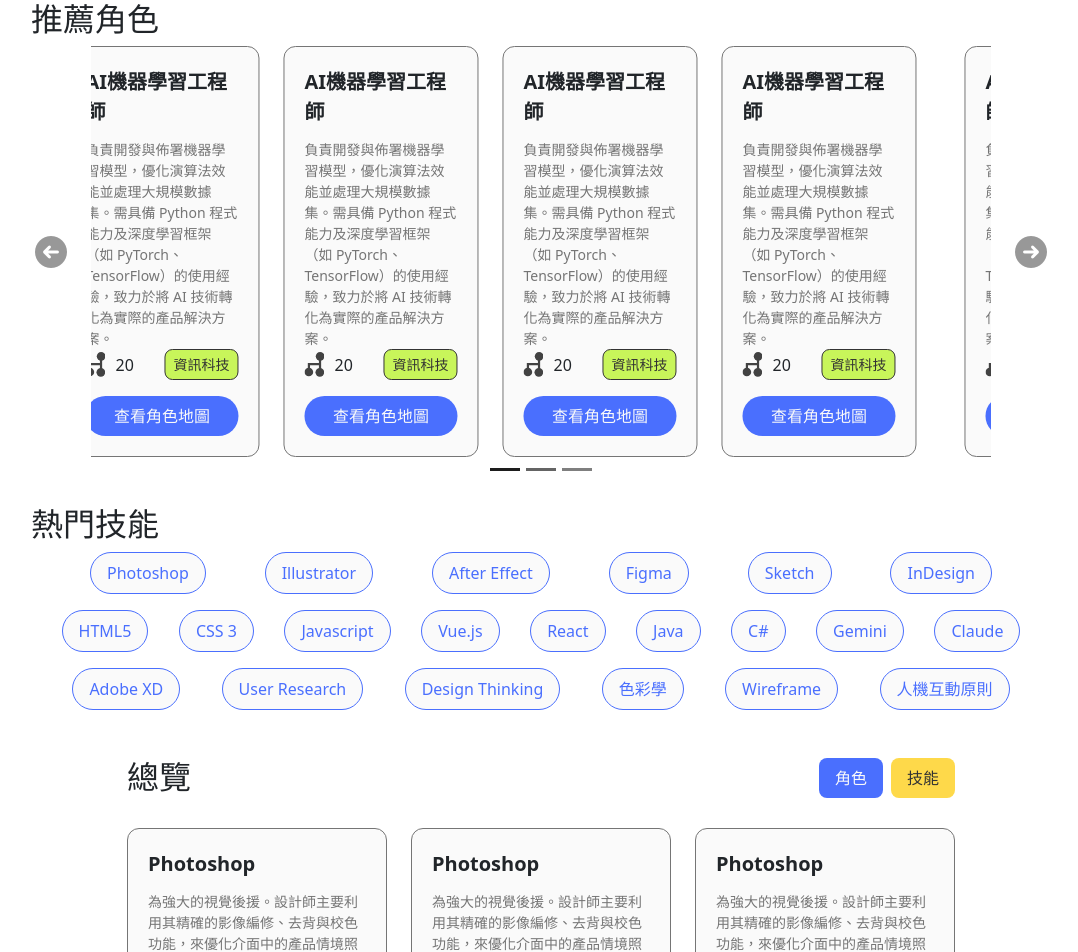
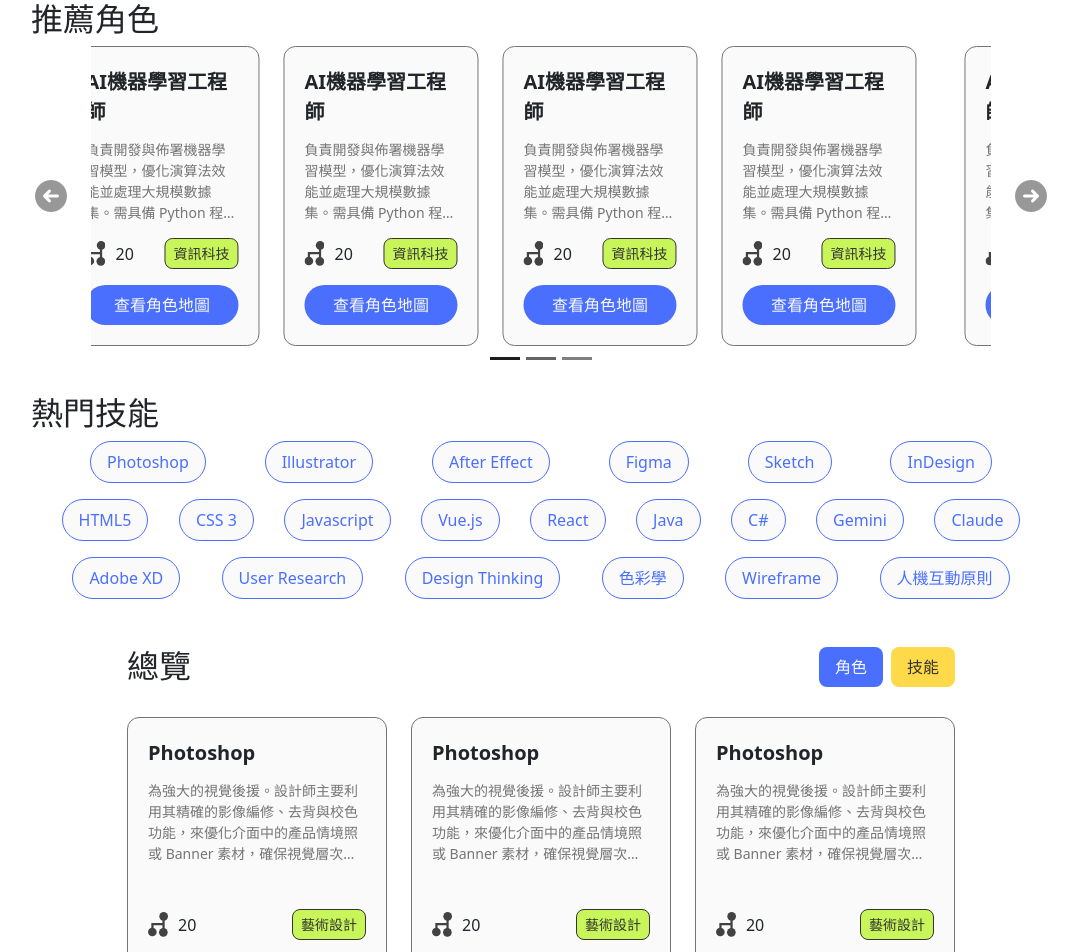
Before and after one commit to yuzh1363/MapFlow, a Vue app in the folder final-project/: page /skill in a window 1280 px wide. Shown: the part 300-1252 px from the top of the page, without its empty margins (99-1177 px from the left). Built offline with nearby package versions, Linux system fonts and the light colour scheme.

Commit message:
修正：樹洞卡片、搜尋卡片顯示三行後文字截斷

```diff
--- a/final-project/src/components/SearchCard.vue
+++ b/final-project/src/components/SearchCard.vue
@@ -2,7 +2,7 @@
     <div class="search-card">
         <div class="job-info">
             <div class="card-title">AI機器學習工程師</div>
-            <div class="card-content">負責開發與佈署機器學習模型，優化演算法效能並處理大規模數據集。需具備 Python 程式能力及深度學習框架（如 PyTorch、TensorFlow）的使用經驗，致力於將 AI 技術轉化為實際的產品解決方案。</div>
+            <div class="card-content line-clamp-4">負責開發與佈署機器學習模型，優化演算法效能並處理大規模數據集。需具備 Python 程式能力及深度學習框架（如 PyTorch、TensorFlow）的使用經驗，致力於將 AI 技術轉化為實際的產品解決方案。</div>
         </div>
         <div class="job-cta">
             <div class="tag-container">
@@ -61,4 +61,11 @@ import MyButton from './MyButton.vue';
     align-items: center;
     gap: 10px;
 }
+.line-clamp-4 {
+    display: -webkit-box;
+    -webkit-line-clamp: 4;
+    -webkit-box-orient: vertical;
+    overflow: hidden;
+    word-break: break-all;
+}
 </style>
--- a/final-project/src/components/SearchCardSkill.vue
+++ b/final-project/src/components/SearchCardSkill.vue
@@ -2,7 +2,7 @@
     <div class="search-card">
         <div class="job-info">
             <div class="card-title">Photoshop</div>
-            <div class="card-content">為強大的視覺後援。設計師主要利用其精確的影像編修、去背與校色功能，來優化介面中的產品情境照或 Banner 素材，確保視覺層次的高度專業感。</div>
+            <div class="card-content line-clamp-4">為強大的視覺後援。設計師主要利用其精確的影像編修、去背與校色功能，來優化介面中的產品情境照或 Banner 素材，確保視覺層次的高度專業感。</div>
         </div>
         <div class="job-cta">
             <div class="tag-container">
@@ -61,4 +61,11 @@ import MyButton from './MyButton.vue';
     align-items: center;
     gap: 10px;
 }
+.line-clamp-4 {
+    display: -webkit-box;
+    -webkit-line-clamp: 4;
+    -webkit-box-orient: vertical;
+    overflow: hidden;
+    word-break: break-all;
+}
 </style>
--- a/final-project/src/components/TreeHoleCard.vue
+++ b/final-project/src/components/TreeHoleCard.vue
@@ -11,18 +11,28 @@
       </div>
     </div>
     <div class="card-body">
-      <p class="content">
+      <p class="content line-clamp-3">
         Figma 畫超美，寫成程式碼直接走鐘！工程師說這 CSS 弄不出來，最後為了趕上線只能看著作品變醜，心好累。最後為了趕上線只能看著作品變醜，心好累。
       </p>
     </div>
     <div class="card-footer d-flex justify-content-between">
       <div class="interaction">
         <svg xmlns="http://www.w3.org/2000/svg" width="16" height="20" viewBox="0 0 16 20" fill="none">
-          <path d="M14.597 12.5162C14.7887 12.4815 14.9864 12.5227 15.1483 12.6311C15.3101 12.7395 15.4234 12.9066 15.4642 13.0971C15.505 13.2876 15.4701 13.4865 15.3669 13.6517C15.2636 13.8169 15.1002 13.9354 14.911 13.9822C10.401 14.9492 6.07705 16.5032 1.91905 18.5122L1.08905 18.9202C0.911306 19.0073 0.706373 19.0205 0.518908 18.9571C0.331444 18.8937 0.176646 18.7587 0.0882467 18.5817C-0.000152282 18.4046 -0.0149861 18.1998 0.0469779 18.0118C0.108942 17.8239 0.242681 17.668 0.41905 17.5782L1.26705 17.1612C5.51905 15.1082 9.95605 13.5112 14.597 12.5162Z" fill="#FF6518"/>
-          <path d="M0.83505 12.5034L0.91105 12.5164L1.83905 12.7234C6.15405 13.7274 10.2661 15.2404 14.2401 17.1604L15.089 17.5784L15.1561 17.6164C15.3118 17.7164 15.4251 17.8704 15.4742 18.0488C15.5233 18.2273 15.5046 18.4176 15.4219 18.5831C15.3391 18.7486 15.1981 18.8777 15.0259 18.9455C14.8537 19.0133 14.6625 19.0151 14.4891 18.9504L14.4191 18.9204L13.588 18.5124C9.70105 16.6344 5.69405 15.1604 1.49905 14.1844L0.59705 13.9824L0.52305 13.9624C0.345435 13.906 0.195175 13.7856 0.101544 13.6244C0.00791283 13.4633 -0.0223819 13.2731 0.0165619 13.0909C0.0555057 12.9086 0.160898 12.7474 0.312207 12.6386C0.463515 12.5299 0.6499 12.4823 0.83505 12.5034Z" fill="#FF6518"/>
-          <path d="M9.894 12.3144L9.88958 12.3459L9.79253 12.741C9.30414 14.5877 8.34092 16.4736 7.00035 18.3999L6.70696 18.8133L6.67932 18.847C6.60469 18.9281 6.47764 19.0056 6.32261 19.0644C6.16757 19.1233 5.9955 19.1594 5.83949 19.1659C5.68348 19.1724 5.55455 19.1487 5.4775 19.0995C5.40045 19.0502 5.38071 18.9789 5.42209 18.8991L5.44229 18.8661L5.72844 18.4618C7.03969 16.5776 7.97798 14.7399 8.45272 12.9446L8.54777 12.5604L8.55864 12.5281C8.59222 12.4487 8.68577 12.365 8.82107 12.2933C8.95636 12.2217 9.1237 12.1672 9.2905 12.1405C9.45729 12.1138 9.61158 12.1168 9.72331 12.1489C9.83504 12.181 9.89531 12.2402 9.894 12.3144Z" fill="#FF6518"/>
-          <path d="M10.1146 18.815L10.1081 18.7839L9.98443 18.3963C9.37167 16.5871 8.28252 14.771 6.81415 12.9402L6.49335 12.5478L6.46348 12.516C6.38351 12.4401 6.25149 12.3715 6.09281 12.3233C5.93413 12.2751 5.76 12.2507 5.60392 12.2549C5.44783 12.259 5.32081 12.2914 5.24728 12.3458C5.17375 12.4001 5.15891 12.4727 5.20561 12.5494L5.228 12.581L5.54097 12.9649C6.97723 14.7557 8.03823 16.5253 8.63387 18.2842L8.75481 18.6611L8.76785 18.6926C8.80675 18.7695 8.90578 18.8467 9.04563 18.909C9.18548 18.9713 9.35614 19.0142 9.52436 19.0295C9.69258 19.0448 9.84631 19.0314 9.9556 18.9917C10.0649 18.9521 10.121 18.889 10.1146 18.815Z" fill="#FF6518"/>
-          <path fill-rule="evenodd" clip-rule="evenodd" d="M4.50076 0L5.27276 0.502C7.05276 1.658 7.75376 3.021 7.99076 4.129C8.02276 4.27767 8.04609 4.42 8.06076 4.556C8.30376 4.143 8.50076 3.599 8.50076 2.921V1.871L9.31576 2.533C11.0308 3.926 11.9618 5.206 12.4578 6.329C12.9568 7.456 13.0008 8.389 13.0008 9.046C13.0008 12.026 10.5268 14.421 7.50076 14.421C4.47476 14.421 2.00076 12.026 2.00076 9.046C2.00076 7.912 2.16476 7.073 2.42276 6.382C2.67776 5.703 3.01576 5.19 3.32476 4.722L3.33376 4.708C3.64776 4.232 3.92976 3.801 4.14176 3.234C4.35176 2.672 4.50076 1.954 4.50076 0.921V0Z" fill="#FF6518"/>
+          <path
+            d="M14.597 12.5162C14.7887 12.4815 14.9864 12.5227 15.1483 12.6311C15.3101 12.7395 15.4234 12.9066 15.4642 13.0971C15.505 13.2876 15.4701 13.4865 15.3669 13.6517C15.2636 13.8169 15.1002 13.9354 14.911 13.9822C10.401 14.9492 6.07705 16.5032 1.91905 18.5122L1.08905 18.9202C0.911306 19.0073 0.706373 19.0205 0.518908 18.9571C0.331444 18.8937 0.176646 18.7587 0.0882467 18.5817C-0.000152282 18.4046 -0.0149861 18.1998 0.0469779 18.0118C0.108942 17.8239 0.242681 17.668 0.41905 17.5782L1.26705 17.1612C5.51905 15.1082 9.95605 13.5112 14.597 12.5162Z"
+            fill="#FF6518" />
+          <path
+            d="M0.83505 12.5034L0.91105 12.5164L1.83905 12.7234C6.15405 13.7274 10.2661 15.2404 14.2401 17.1604L15.089 17.5784L15.1561 17.6164C15.3118 17.7164 15.4251 17.8704 15.4742 18.0488C15.5233 18.2273 15.5046 18.4176 15.4219 18.5831C15.3391 18.7486 15.1981 18.8777 15.0259 18.9455C14.8537 19.0133 14.6625 19.0151 14.4891 18.9504L14.4191 18.9204L13.588 18.5124C9.70105 16.6344 5.69405 15.1604 1.49905 14.1844L0.59705 13.9824L0.52305 13.9624C0.345435 13.906 0.195175 13.7856 0.101544 13.6244C0.00791283 13.4633 -0.0223819 13.2731 0.0165619 13.0909C0.0555057 12.9086 0.160898 12.7474 0.312207 12.6386C0.463515 12.5299 0.6499 12.4823 0.83505 12.5034Z"
+            fill="#FF6518" />
+          <path
+            d="M9.894 12.3144L9.88958 12.3459L9.79253 12.741C9.30414 14.5877 8.34092 16.4736 7.00035 18.3999L6.70696 18.8133L6.67932 18.847C6.60469 18.9281 6.47764 19.0056 6.32261 19.0644C6.16757 19.1233 5.9955 19.1594 5.83949 19.1659C5.68348 19.1724 5.55455 19.1487 5.4775 19.0995C5.40045 19.0502 5.38071 18.9789 5.42209 18.8991L5.44229 18.8661L5.72844 18.4618C7.03969 16.5776 7.97798 14.7399 8.45272 12.9446L8.54777 12.5604L8.55864 12.5281C8.59222 12.4487 8.68577 12.365 8.82107 12.2933C8.95636 12.2217 9.1237 12.1672 9.2905 12.1405C9.45729 12.1138 9.61158 12.1168 9.72331 12.1489C9.83504 12.181 9.89531 12.2402 9.894 12.3144Z"
+            fill="#FF6518" />
+          <path
+            d="M10.1146 18.815L10.1081 18.7839L9.98443 18.3963C9.37167 16.5871 8.28252 14.771 6.81415 12.9402L6.49335 12.5478L6.46348 12.516C6.38351 12.4401 6.25149 12.3715 6.09281 12.3233C5.93413 12.2751 5.76 12.2507 5.60392 12.2549C5.44783 12.259 5.32081 12.2914 5.24728 12.3458C5.17375 12.4001 5.15891 12.4727 5.20561 12.5494L5.228 12.581L5.54097 12.9649C6.97723 14.7557 8.03823 16.5253 8.63387 18.2842L8.75481 18.6611L8.76785 18.6926C8.80675 18.7695 8.90578 18.8467 9.04563 18.909C9.18548 18.9713 9.35614 19.0142 9.52436 19.0295C9.69258 19.0448 9.84631 19.0314 9.9556 18.9917C10.0649 18.9521 10.121 18.889 10.1146 18.815Z"
+            fill="#FF6518" />
+          <path fill-rule="evenodd" clip-rule="evenodd"
+            d="M4.50076 0L5.27276 0.502C7.05276 1.658 7.75376 3.021 7.99076 4.129C8.02276 4.27767 8.04609 4.42 8.06076 4.556C8.30376 4.143 8.50076 3.599 8.50076 2.921V1.871L9.31576 2.533C11.0308 3.926 11.9618 5.206 12.4578 6.329C12.9568 7.456 13.0008 8.389 13.0008 9.046C13.0008 12.026 10.5268 14.421 7.50076 14.421C4.47476 14.421 2.00076 12.026 2.00076 9.046C2.00076 7.912 2.16476 7.073 2.42276 6.382C2.67776 5.703 3.01576 5.19 3.32476 4.722L3.33376 4.708C3.64776 4.232 3.92976 3.801 4.14176 3.234C4.35176 2.672 4.50076 1.954 4.50076 0.921V0Z"
+            fill="#FF6518" />
         </svg>
         <span class="count">24</span>
       </div>
@@ -100,11 +110,20 @@
         font-weight: var(--font-weight-medium);
       }
     }
-    button{
+
+    button {
       color: var(--color-primary);
       background-color: transparent;
       border-color: transparent;
     }
   }
+
+  .line-clamp-3 {
+    display: -webkit-box;
+    -webkit-line-clamp: 3;
+    -webkit-box-orient: vertical;
+    overflow: hidden;
+    word-break: break-all;
+  }
 }
 </style>
```
